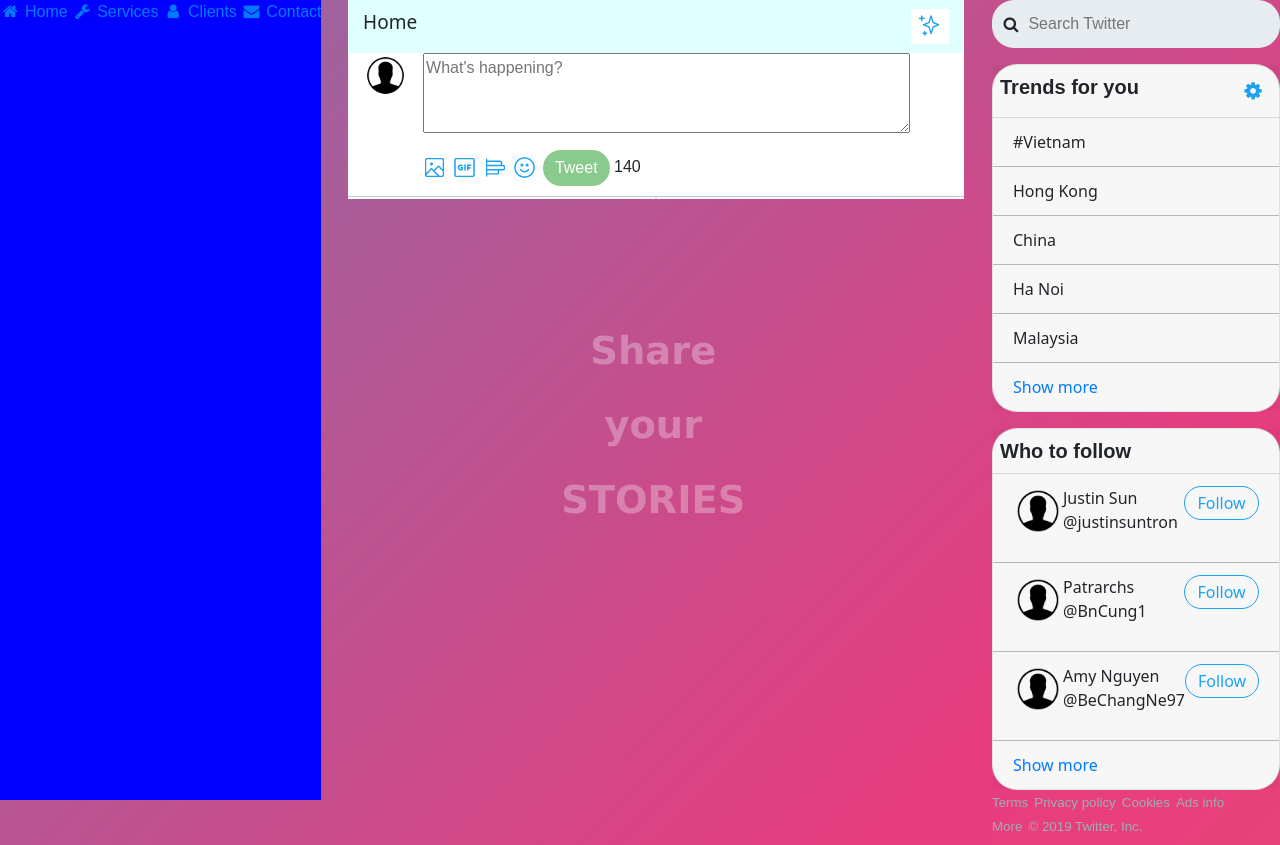
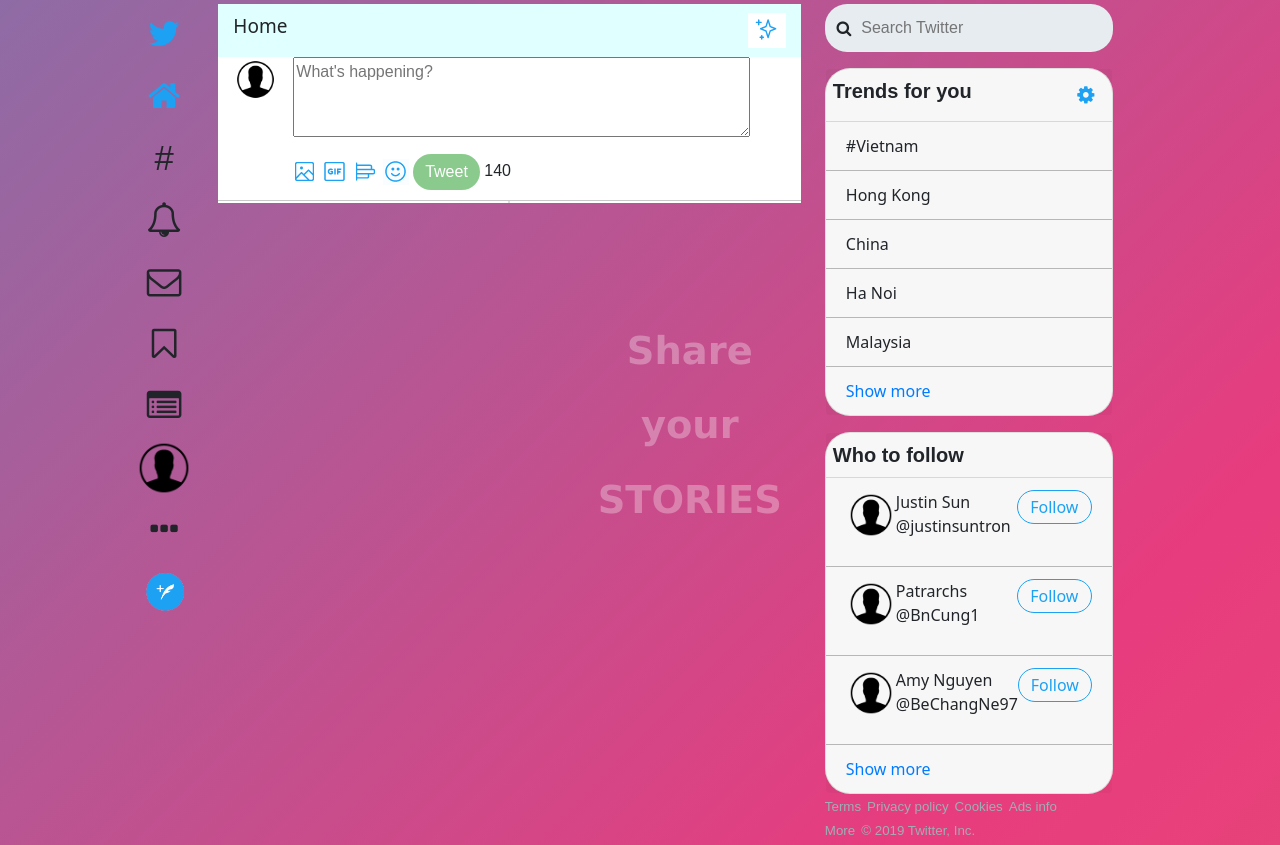
Before and after one commit to TKQCuong/SIERRA-Twitter-Group3-, a plain HTML site: page index.html in a window 1280 px wide. Shown: the top 845 px of the page. Drawn offline with nearby package versions, Linux system fonts and the light colour scheme.

Commit message:
parsa vs like

```diff
--- a/css/styles.css
+++ b/css/styles.css
@@ -15,8 +15,9 @@ body {
 	background-size: 400% 400%;
   animation: gradientBG 15s ease infinite;
   display: flex;
-  justify-content: space-between;
+  justify-content: space-around;
   padding-right: 67px;
+  margin-top:4px;
 }
 
  @keyframes gradientBG {
@@ -36,7 +37,7 @@ body {
 	position: absolute;
 	top: 35%;
   text-align: center;
-  z-index: -1;
+  /* z-index: -1; */
 }
 .container h2 {
   margin-top: 6%;
@@ -51,28 +52,66 @@ body {
 /* END LIVE BACKGROUND */
 
 .vu-cuong {
-  flex: 2;
+  flex: 3;
   /* border: 1px solid rgba(0, 0, 0, 0.125); */
   margin-left: 2%;
   margin-right: 2%;
   display: inline-block;
   min-width: 150px;
   max-width: 100%;
-  padding-right: 18.5%;
-  padding-left: 26.7%;
+  /* padding-right: 18.5%;
+  padding-left: 26.7%; */
 }
 
-.duc {
+/* .duc {
   flex: 1;
-}
+} */
 .sidebar {
-  flex: 1;
+  /* flex: 1; */
   position: fixed;
   height: 100%;
 }
 
 /* parsa */
 
+.parsa-sidebar-left{
+  flex:1;
+  display: flex;
+  flex-direction: column;
+  align-items: flex-end;
+  z-index:2;
+
+}
+
+.parsa-circle-sidebar{
+  width:60px;
+  height: 60px;
+  /* border: 1px solid black; */
+  display: flex;
+  justify-content: center;
+  align-items: center;
+  font-size: 26pt;
+  border-radius: 50px;
+  margin-bottom: 2px;
+
+}
+
+.parsa-circle-sidebar:hover{
+  background-color: #8ED0F9;
+  cursor: pointer;
+}
+
+.fa-twitter{
+  color:#1DA1F2
+}
+
+.fa-home{
+  color:#1DA1F2
+}
+
+.parsa-stickynote{
+
+}
 
 /* end parsa */
 
@@ -248,9 +287,10 @@ body {
 
 /* duc  */
 .duc-sidebar-right {
+  flex:2;
   display: flex;
   flex-direction: column;
-  position: absolute;
+  /* position: absolute; */
   right: 0;
 }
 
--- a/index.html
+++ b/index.html
@@ -31,11 +31,21 @@
     <!-- END LIVE BG -->
 
     <!-- parsa -->
-    <div class="sidebar" style="background-color: blue;">
-      <a href="#home"><i class="fa fa-fw fa-home"></i> Home</a>
-      <a href="#services"><i class="fa fa-fw fa-wrench"></i> Services</a>
-      <a href="#clients"><i class="fa fa-fw fa-user"></i> Clients</a>
-      <a href="#contact"><i class="fa fa-fw fa-envelope"></i> Contact</a>
+    <div class="parsa-sidebar-left">
+      <i class="fa fa-twitter parsa-circle-sidebar"></i>
+      <i class="fa fa-home parsa-circle-sidebar"></i>
+      <div class="parsa-thang parsa-circle-sidebar">#</div>
+      <i class="fa fa-bell-o parsa-circle-sidebar"></i>
+      <i class="fa fa-envelope-o parsa-circle-sidebar"></i>
+      <i class="fa fa-bookmark-o parsa-circle-sidebar"></i>
+      <i class="fa fa-list-alt parsa-circle-sidebar"></i>
+      <img
+        class="parsa-image-avatar parsa-circle-sidebar"
+        src="img/avatar-icon.png"
+        alt=""
+      />
+      <i class="fa fa-ellipsis-h parsa-circle-sidebar"></i>
+      <img class="parsa-circle-sidebar" src="img/stickynote-twetter.PNG" alt="">
     </div>
     <!-- end parsa -->
 
--- a/scirpts/scripts.js
+++ b/scirpts/scripts.js
@@ -45,6 +45,7 @@ function tweetPost() {
   const content = tweetText.value;
   let obj = {
     comment: [],
+    islike:false,
     body: content,
     time: Date.now()
   };
@@ -71,7 +72,7 @@ function renderTweeter() {
                 <p class="card-text cuong-comment">${insertLink(char.body)}</p>
                 <hr>
                 <p class="card-text">Posted by <b>Group 3</b></p>
-                <button onclick="like(${i})" id="cuong-like${i}" class="like-style" value="Like">Like</button>
+                <button onclick="like(${i})" id="cuong-like${i}" class="like-style">Like</button>
                 <button onclick="reTweet(${i})" class="retweet-style">Retweet</button>
                 <button id="cuong-delete" onclick="cuongdelete(${i})">Delete</button>
                 <p class="card-text">
@@ -98,18 +99,40 @@ function cuongdelete(i) {
 }
 
 function like(i) {
-  let like = document.getElementById(`cuong-like${i}`);
-  if (like.value === "Like") {
-    like.value = "Unlike";
+  let likebtn = arrTweet[i].islike === false
+  if(likebtn)
+  {
+    arrTweet[i].islike = true
+    document.getElementById(`cuong-like${i}`).innerHTML = "Like";
+    document.getElementById(`cuong-like${i}`).style.backgroundColor = "#008CBA";
+    console.log('like',arrTweet)
+
+  }
+  else{
+    arrTweet[i].islike=false
     document.getElementById(`cuong-like${i}`).innerHTML = "Unlike";
     document.getElementById(`cuong-like${i}`).style.backgroundColor = "#008CBA";
-    // save(arrTweet)
-  } else {
-    like.value = "Like";
-    document.getElementById(`cuong-like${i}`).innerHTML = "Like";
-    document.getElementById(`cuong-like${i}`).style.backgroundColor = "#008CBA";
-    // save(arrTweet)
+    console.log('unlike',arrTweet)
+
   }
+  save()
+  // let like = document.getElementById(`cuong-like${i}`);
+  // if(like.value==true)
+
+
+  // if (like.value === "Like") {
+  //   like.value = "Unlike";
+  //   document.getElementById(`cuong-like${i}`).innerHTML = "Unlike";
+  //   document.getElementById(`cuong-like${i}`).style.backgroundColor = "#008CBA";
+  //   // save(arrTweet)
+  //   save()
+  // } else {
+  //   like.value = "Like";
+  //   document.getElementById(`cuong-like${i}`).innerHTML = "Like";
+  //   document.getElementById(`cuong-like${i}`).style.backgroundColor = "#008CBA";
+  //   // save(arrTweet)
+  //   save()
+  // }
 }
 
 function reTweet(i) {
@@ -125,6 +148,7 @@ function reTweet(i) {
       .join("<br>");
     document.getElementById(`cuong-retweet${i}`).innerHTML = htmlReTweet;
     // save(arrTweet)
+    save()
   }
 
    else {
```
Also changed, not shown: img/stickynote-twetter.PNG (added).
